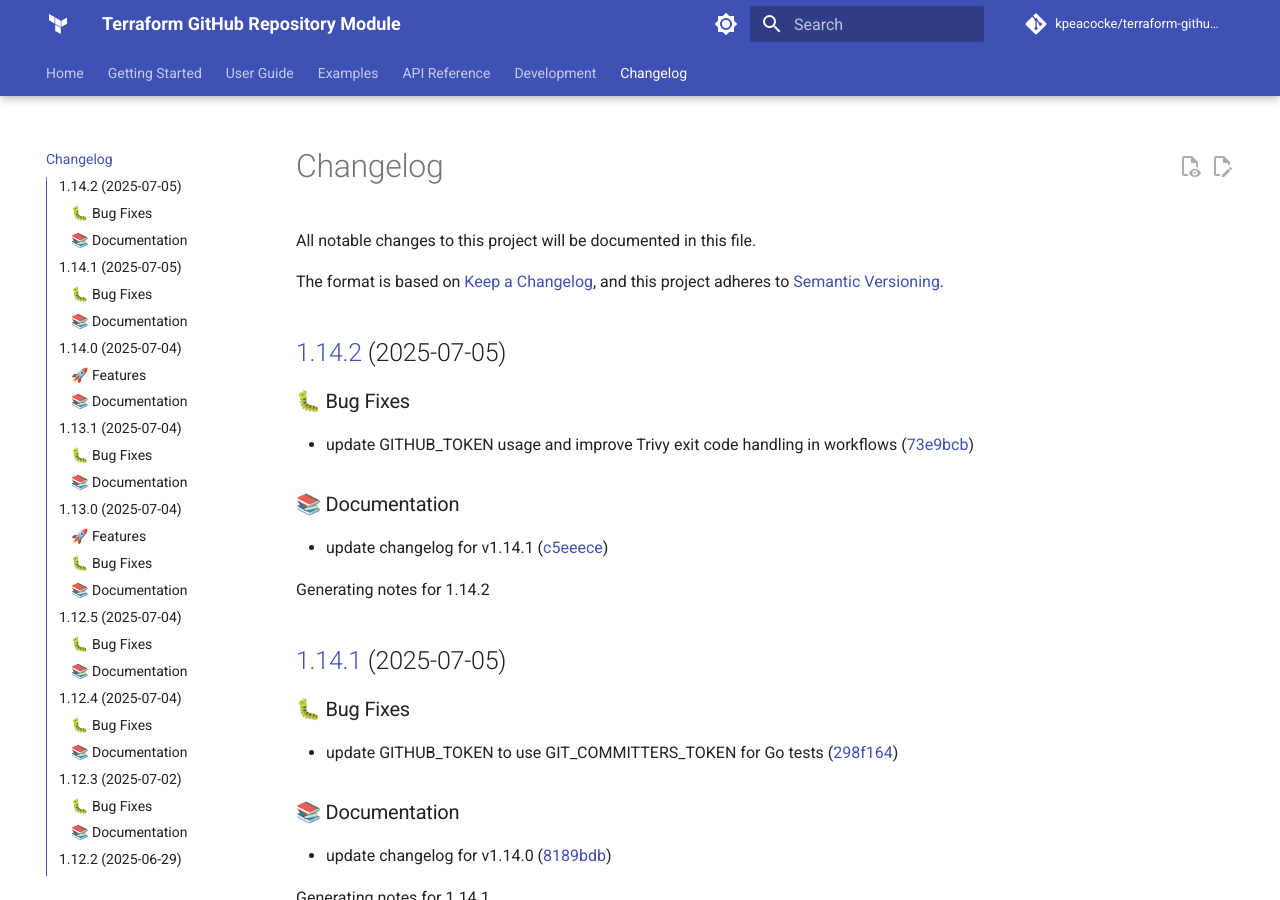
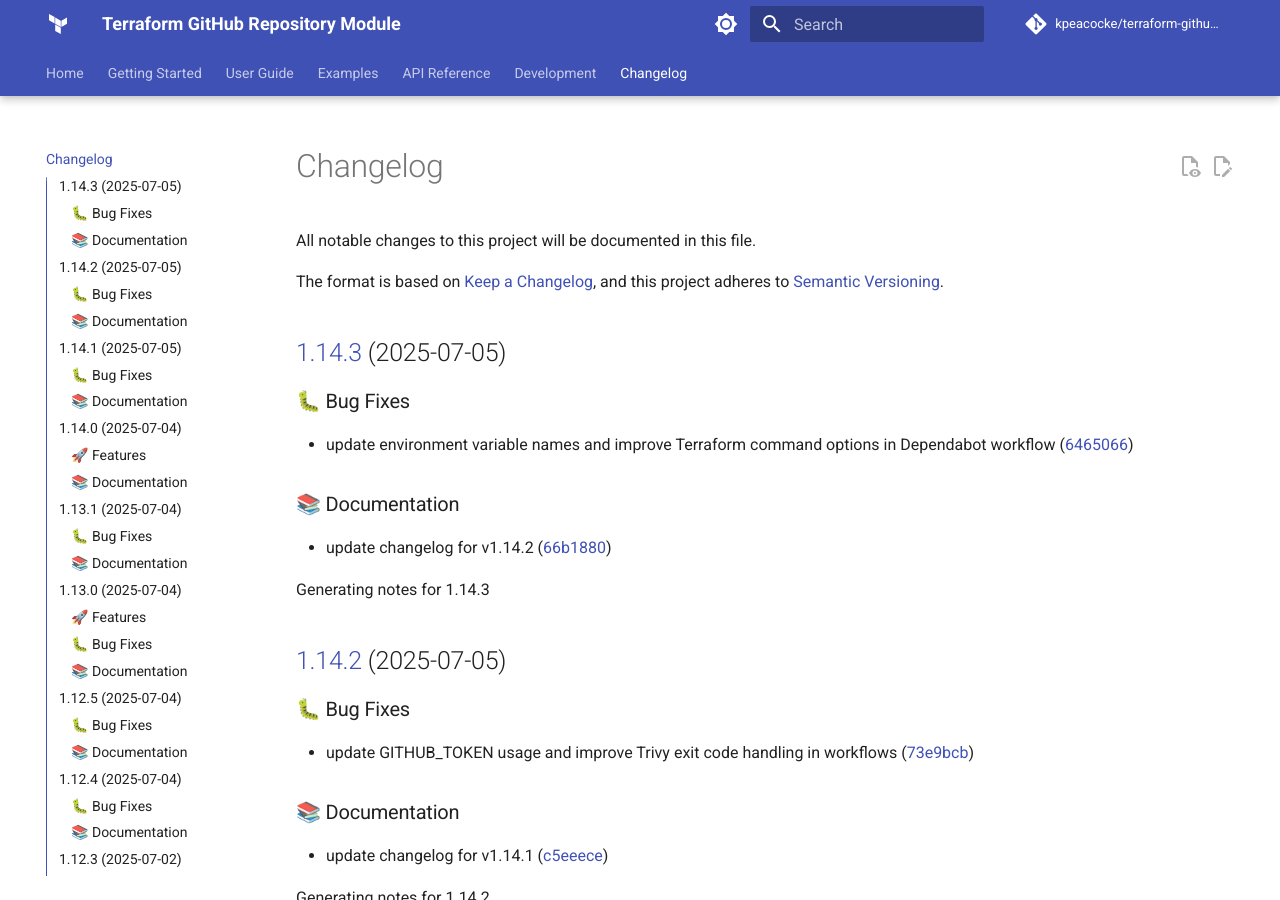
Before and after one commit to kpeacocke/terraform-github-repo, an MkDocs documentation site: the page built from docs/changelog.md, in a window 1280 px wide and 900 px high. Built offline with MkDocs 1.6.1 and Material for MkDocs 9.7.7, drawn with Linux system fonts in a browser that asks for light colours; comment, search, counter and statistics services are not loaded; the version menu is left out.

Commit message:
docs: update changelog for v1.14.3

```diff
--- a/docs/changelog.md
+++ b/docs/changelog.md
@@ -6,6 +6,18 @@ The format is based on [Keep a Changelog](https://keepachangelog.com/en/1.0.0/),
 and this project adheres to [Semantic Versioning](https://semver.org/spec/v2.0.0.html).
 
 <!-- markdownlint-disable MD024 -->
+
+## [1.14.3](https://github.com/kpeacocke/terraform-github-repo/compare/v1.14.2...v1.14.3) (2025-07-05)
+
+### 🐛 Bug Fixes
+
+* update environment variable names and improve Terraform command options in Dependabot workflow ([6465066](https://github.com/kpeacocke/terraform-github-repo/commit/64650662b8538876f8399e907398c8fb56ad1dfa))
+
+### 📚 Documentation
+
+* update changelog for v1.14.2 ([66b1880](https://github.com/kpeacocke/terraform-github-repo/commit/66b18802ac84c86b284d32744974f4854ceb839d))
+
+Generating notes for 1.14.3
 
 ## [1.14.2](https://github.com/kpeacocke/terraform-github-repo/compare/v1.14.1...v1.14.2) (2025-07-05)
 
```
